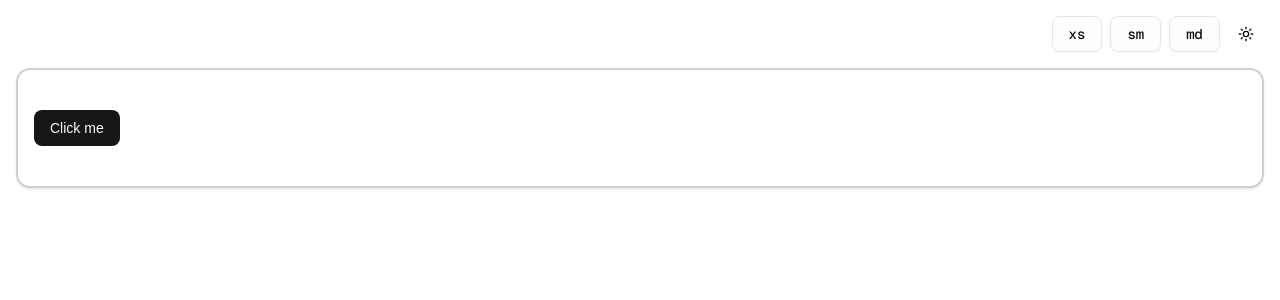
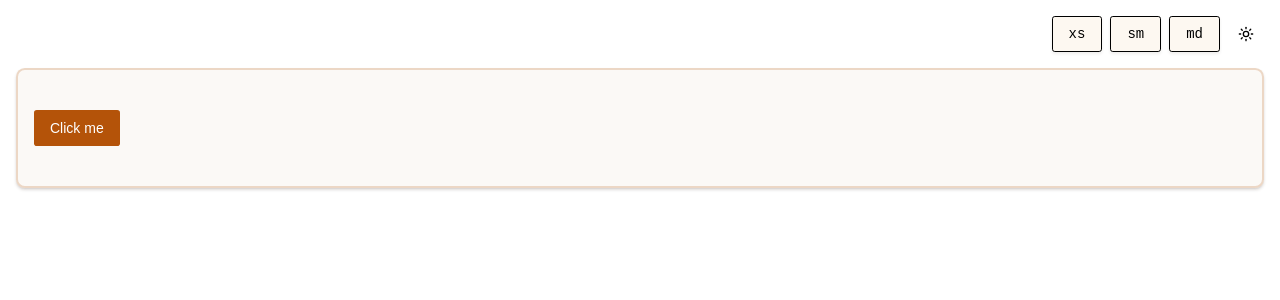
Before and after one commit to wzulfikar/web-boilerplate, a Next.js app: page /~dev/ui in a window 1280 px wide. Shown: the top 300 px of the page. Built offline with nearby package versions, Linux system fonts and the light colour scheme.

Commit message:
add custom theme

```diff
--- /dev/null
+++ b/src/app/globals-custom-theme-example.css
@@ -0,0 +1,165 @@
+@import "tailwindcss";
+@import "tw-animate-css";
+
+@custom-variant dark (&:is(.dark *));
+
+:root {
+  --background: oklch(0.9885 0.0057 84.5659);
+  --foreground: oklch(0.3660 0.0251 49.6085);
+  --card: oklch(0.9686 0.0091 78.2818);
+  --card-foreground: oklch(0.3660 0.0251 49.6085);
+  --popover: oklch(0.9686 0.0091 78.2818);
+  --popover-foreground: oklch(0.3660 0.0251 49.6085);
+  --primary: oklch(0.5553 0.1455 48.9975);
+  --primary-foreground: oklch(1.0000 0 0);
+  --secondary: oklch(0.8276 0.0752 74.4400);
+  --secondary-foreground: oklch(0.4444 0.0096 73.6390);
+  --muted: oklch(0.9363 0.0218 83.2637);
+  --muted-foreground: oklch(0.5534 0.0116 58.0708);
+  --accent: oklch(0.9000 0.0500 74.9889);
+  --accent-foreground: oklch(0.4444 0.0096 73.6390);
+  --destructive: oklch(0.4437 0.1613 26.8994);
+  --destructive-foreground: oklch(1.0000 0 0);
+  --border: oklch(0.8866 0.0404 89.6994);
+  --input: oklch(0.8866 0.0404 89.6994);
+  --ring: oklch(0.5553 0.1455 48.9975);
+  --chart-1: oklch(0.5553 0.1455 48.9975);
+  --chart-2: oklch(0.5534 0.0116 58.0708);
+  --chart-3: oklch(0.5538 0.1207 66.4416);
+  --chart-4: oklch(0.5534 0.0116 58.0708);
+  --chart-5: oklch(0.6806 0.1423 75.8340);
+  --sidebar: oklch(0.9363 0.0218 83.2637);
+  --sidebar-foreground: oklch(0.3660 0.0251 49.6085);
+  --sidebar-primary: oklch(0.5553 0.1455 48.9975);
+  --sidebar-primary-foreground: oklch(1.0000 0 0);
+  --sidebar-accent: oklch(0.5538 0.1207 66.4416);
+  --sidebar-accent-foreground: oklch(1.0000 0 0);
+  --sidebar-border: oklch(0.8866 0.0404 89.6994);
+  --sidebar-ring: oklch(0.5553 0.1455 48.9975);
+  --font-sans: Oxanium, sans-serif;
+  --font-serif: Merriweather, serif;
+  --font-mono: Fira Code, monospace;
+  --radius: 0.3rem;
+  --shadow-x: 0px;
+  --shadow-y: 2px;
+  --shadow-blur: 3px;
+  --shadow-spread: 0px;
+  --shadow-opacity: 0.18;
+  --shadow-color: hsl(28 18% 25%);
+  --shadow-2xs: 0px 2px 3px 0px hsl(28 18% 25% / 0.09);
+  --shadow-xs: 0px 2px 3px 0px hsl(28 18% 25% / 0.09);
+  --shadow-sm: 0px 2px 3px 0px hsl(28 18% 25% / 0.18), 0px 1px 2px -1px hsl(28 18% 25% / 0.18);
+  --shadow: 0px 2px 3px 0px hsl(28 18% 25% / 0.18), 0px 1px 2px -1px hsl(28 18% 25% / 0.18);
+  --shadow-md: 0px 2px 3px 0px hsl(28 18% 25% / 0.18), 0px 2px 4px -1px hsl(28 18% 25% / 0.18);
+  --shadow-lg: 0px 2px 3px 0px hsl(28 18% 25% / 0.18), 0px 4px 6px -1px hsl(28 18% 25% / 0.18);
+  --shadow-xl: 0px 2px 3px 0px hsl(28 18% 25% / 0.18), 0px 8px 10px -1px hsl(28 18% 25% / 0.18);
+  --shadow-2xl: 0px 2px 3px 0px hsl(28 18% 25% / 0.45);
+  --tracking-normal: 0em;
+  --spacing: 0.25rem;
+}
+
+.dark {
+  --background: oklch(0.2161 0.0061 56.0434);
+  --foreground: oklch(0.9699 0.0013 106.4238);
+  --card: oklch(0.2685 0.0063 34.2976);
+  --card-foreground: oklch(0.9699 0.0013 106.4238);
+  --popover: oklch(0.2685 0.0063 34.2976);
+  --popover-foreground: oklch(0.9699 0.0013 106.4238);
+  --primary: oklch(0.7049 0.1867 47.6044);
+  --primary-foreground: oklch(1.0000 0 0);
+  --secondary: oklch(0.4444 0.0096 73.6390);
+  --secondary-foreground: oklch(0.9232 0.0026 48.7171);
+  --muted: oklch(0.2330 0.0073 67.4563);
+  --muted-foreground: oklch(0.7161 0.0091 56.2590);
+  --accent: oklch(0.3598 0.0497 229.3202);
+  --accent-foreground: oklch(0.9232 0.0026 48.7171);
+  --destructive: oklch(0.5771 0.2152 27.3250);
+  --destructive-foreground: oklch(1.0000 0 0);
+  --border: oklch(0.3741 0.0087 67.5582);
+  --input: oklch(0.3741 0.0087 67.5582);
+  --ring: oklch(0.7049 0.1867 47.6044);
+  --chart-1: oklch(0.7049 0.1867 47.6044);
+  --chart-2: oklch(0.6847 0.1479 237.3225);
+  --chart-3: oklch(0.7952 0.1617 86.0468);
+  --chart-4: oklch(0.7161 0.0091 56.2590);
+  --chart-5: oklch(0.5534 0.0116 58.0708);
+  --sidebar: oklch(0.2685 0.0063 34.2976);
+  --sidebar-foreground: oklch(0.9699 0.0013 106.4238);
+  --sidebar-primary: oklch(0.7049 0.1867 47.6044);
+  --sidebar-primary-foreground: oklch(1.0000 0 0);
+  --sidebar-accent: oklch(0.6847 0.1479 237.3225);
+  --sidebar-accent-foreground: oklch(0.2839 0.0734 254.5378);
+  --sidebar-border: oklch(0.3741 0.0087 67.5582);
+  --sidebar-ring: oklch(0.7049 0.1867 47.6044);
+  --font-sans: Oxanium, sans-serif;
+  --font-serif: Merriweather, serif;
+  --font-mono: Fira Code, monospace;
+  --radius: 0.3rem;
+  --shadow-x: 0px;
+  --shadow-y: 2px;
+  --shadow-blur: 3px;
+  --shadow-spread: 0px;
+  --shadow-opacity: 0.18;
+  --shadow-color: hsl(0 0% 5%);
+  --shadow-2xs: 0px 2px 3px 0px hsl(0 0% 5% / 0.09);
+  --shadow-xs: 0px 2px 3px 0px hsl(0 0% 5% / 0.09);
+  --shadow-sm: 0px 2px 3px 0px hsl(0 0% 5% / 0.18), 0px 1px 2px -1px hsl(0 0% 5% / 0.18);
+  --shadow: 0px 2px 3px 0px hsl(0 0% 5% / 0.18), 0px 1px 2px -1px hsl(0 0% 5% / 0.18);
+  --shadow-md: 0px 2px 3px 0px hsl(0 0% 5% / 0.18), 0px 2px 4px -1px hsl(0 0% 5% / 0.18);
+  --shadow-lg: 0px 2px 3px 0px hsl(0 0% 5% / 0.18), 0px 4px 6px -1px hsl(0 0% 5% / 0.18);
+  --shadow-xl: 0px 2px 3px 0px hsl(0 0% 5% / 0.18), 0px 8px 10px -1px hsl(0 0% 5% / 0.18);
+  --shadow-2xl: 0px 2px 3px 0px hsl(0 0% 5% / 0.45);
+}
+
+@theme inline {
+  --color-background: var(--background);
+  --color-foreground: var(--foreground);
+  --color-card: var(--card);
+  --color-card-foreground: var(--card-foreground);
+  --color-popover: var(--popover);
+  --color-popover-foreground: var(--popover-foreground);
+  --color-primary: var(--primary);
+  --color-primary-foreground: var(--primary-foreground);
+  --color-secondary: var(--secondary);
+  --color-secondary-foreground: var(--secondary-foreground);
+  --color-muted: var(--muted);
+  --color-muted-foreground: var(--muted-foreground);
+  --color-accent: var(--accent);
+  --color-accent-foreground: var(--accent-foreground);
+  --color-destructive: var(--destructive);
+  --color-destructive-foreground: var(--destructive-foreground);
+  --color-border: var(--border);
+  --color-input: var(--input);
+  --color-ring: var(--ring);
+  --color-chart-1: var(--chart-1);
+  --color-chart-2: var(--chart-2);
+  --color-chart-3: var(--chart-3);
+  --color-chart-4: var(--chart-4);
+  --color-chart-5: var(--chart-5);
+  --color-sidebar: var(--sidebar);
+  --color-sidebar-foreground: var(--sidebar-foreground);
+  --color-sidebar-primary: var(--sidebar-primary);
+  --color-sidebar-primary-foreground: var(--sidebar-primary-foreground);
+  --color-sidebar-accent: var(--sidebar-accent);
+  --color-sidebar-accent-foreground: var(--sidebar-accent-foreground);
+  --color-sidebar-border: var(--sidebar-border);
+  --color-sidebar-ring: var(--sidebar-ring);
+
+  --font-sans: var(--font-sans);
+  --font-mono: var(--font-mono);
+  --font-serif: var(--font-serif);
+
+  --radius-sm: calc(var(--radius) - 4px);
+  --radius-md: calc(var(--radius) - 2px);
+  --radius-lg: var(--radius);
+  --radius-xl: calc(var(--radius) + 4px);
+
+  --shadow-2xs: var(--shadow-2xs);
+  --shadow-xs: var(--shadow-xs);
+  --shadow-sm: var(--shadow-sm);
+  --shadow: var(--shadow);
+  --shadow-md: var(--shadow-md);
+  --shadow-lg: var(--shadow-lg);
+  --shadow-xl: var(--shadow-xl);
+  --shadow-2xl: var(--shadow-2xl);
+}
--- a/src/app/layout.tsx
+++ b/src/app/layout.tsx
@@ -1,6 +1,6 @@
 import type { Metadata } from 'next'
 import { Geist, Geist_Mono } from 'next/font/google'
-import './globals.css'
+import './globals-custom-theme-example.css'
 import { ThemeProvider } from 'next-themes'
 
 const geistSans = Geist({
```
Also changed, not shown: components.json.
